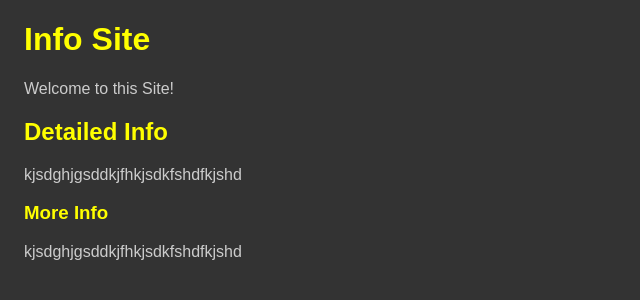
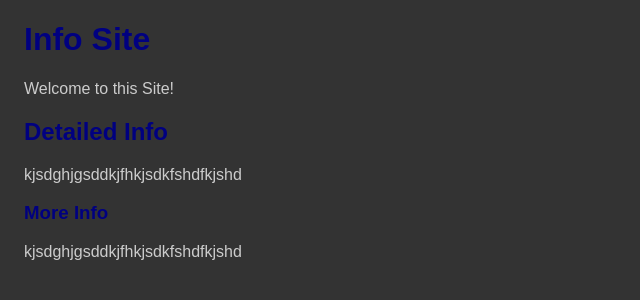
Before and after one commit to Scientific-Research/mk-003-sass-basics, a React (Vite) app: page / in a window 1280 px wide. Shown: the top 300 px of the page, without its empty margins (0-640 px from the left). Built offline with nearby package versions, Linux system fonts and the light colour scheme.

Commit message:
headerColor with dollar sign as variable in sass was defined!

```diff
--- a/src/App.scss
+++ b/src/App.scss
@@ -1,3 +1,4 @@
+$headerColor: navy;
 body {
   background-color: #333;
   color: #ccc;
@@ -6,6 +7,7 @@ body {
   h1,
   h2,
   h3 {
-    color: yellow;
+    // color: yellow;
+    color: $headerColor;
   }
 }
```
